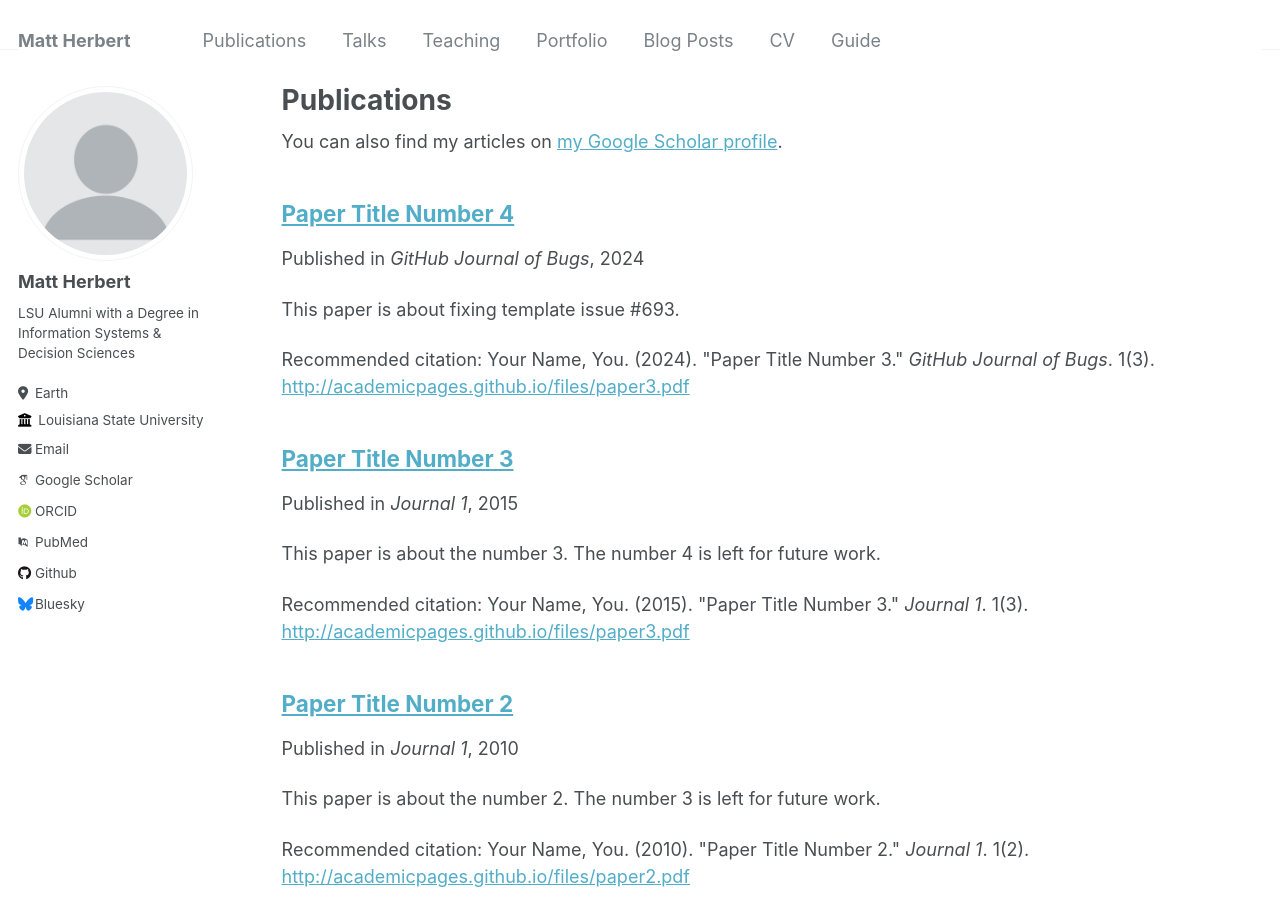
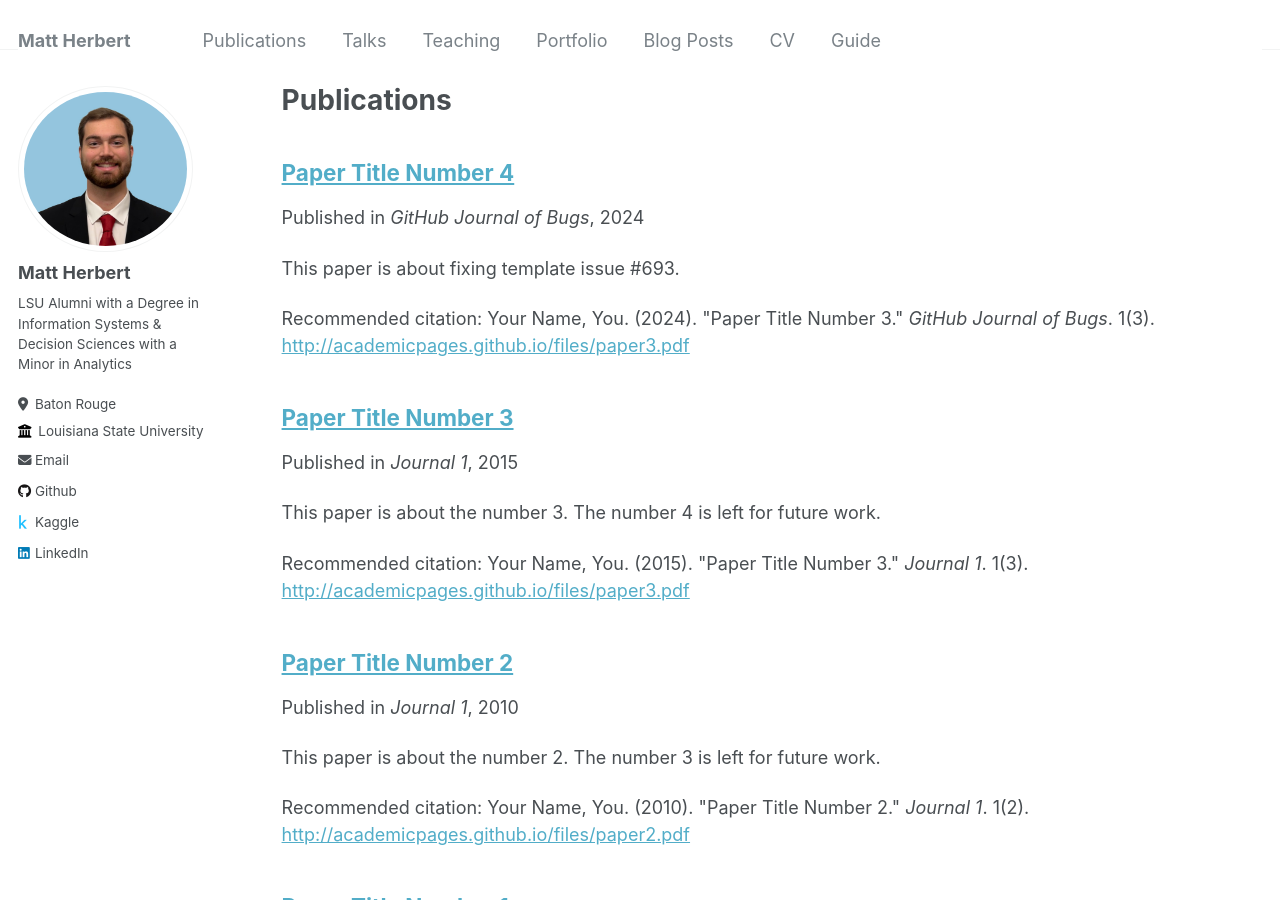
Before and after one commit to mherbe/mherbe.github.io, a Jekyll site: the page built from _pages/publications.md, in a window 1280 px wide and 900 px high. Built offline with Jekyll 4.4.1, drawn with Linux system fonts in a browser that asks for light colours; some web fonts are replaced.

Commit message:
Update _config.yml
Everything updated

```diff
--- a/_config.yml
+++ b/_config.yml
@@ -21,33 +21,33 @@ repository               : "mherbe/mherbe.github.io"
 #               Additional customization can be done by editing /_includes/author-profile.html
 author:
   # Biographic information
-  avatar           : "profile.png"
+  avatar           : "Mattprofile.jpg"
   name             : "Matt Herbert"
   pronouns         : # example: "she/her"
-  bio              : "LSU Alumni with a Degree in Information Systems & Decision Sciences"
-  location         : "Earth"
+  bio              : "LSU Alumni with a Degree in Information Systems & Decision Sciences with a Minor in Analytics"
+  location         : "Baton Rouge"
   employer         : "Louisiana State University"
   uri              : # URL
-  email            : "none@example.org"
+  email            : "mherbe7@gmail.com"
 
   # Academic websites
   arxiv            : # URL - Update with the correct link to your profile
-  googlescholar    : "https://scholar.google.com/citations?user=PS_CX0AAAAAJ"
+  googlescholar    : # URL
   impactstory      : # URL
-  orcid            : "http://orcid.org/yourorcidurl"
-  pubmed           : "https://www.ncbi.nlm.nih.gov/pubmed/?term=john+snow"
+  orcid            : # URL
+  pubmed           : # URL
   researchgate     : # URL
 
   # Repositories and software development
   bitbucket        : # Username - Update with your username on the site
   codepen          : # Username
   dribbble         : # Username
-  github           : "academicpages"
-  kaggle           : # Username
+  github           : "mherbe"
+  kaggle           : "mattherbert"
   stackoverflow    : # User number or user number and name (i.e., use "1" or "1/jeff-atwood")
 
   # Social media
-  bluesky          : "bsky.app" # Replace this with you Bluesky username
+  bluesky          : # Username
   facebook         : # Username
   flickr           : # Username
   foursquare       : # Username
@@ -56,7 +56,7 @@ author:
   keybase          : # Username
   instagram        : # Username
   lastfm           : # Username
-  linkedin         : # Username
+  linkedin         : "mattherbert44"
   mastodon         : # URL
   medium           : # URL
   pinterest        : # Username
```
